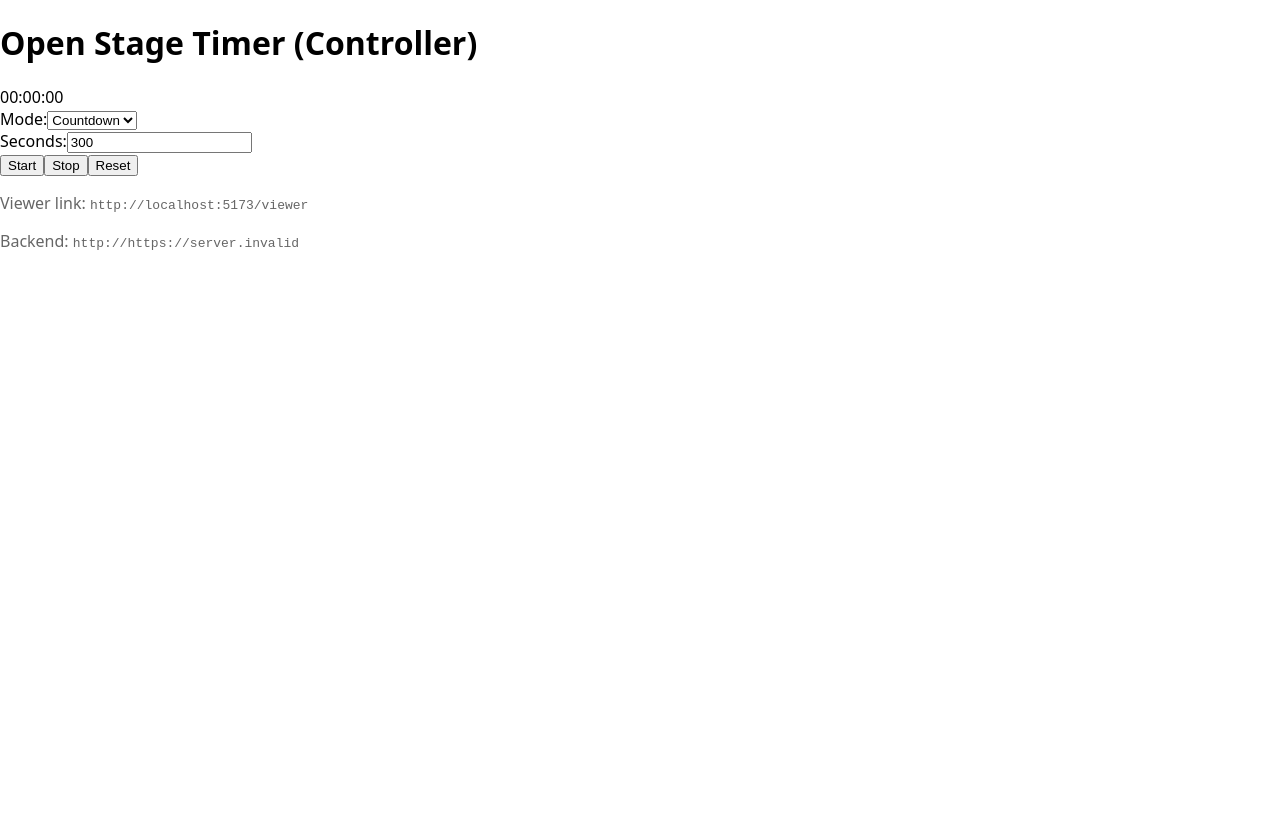
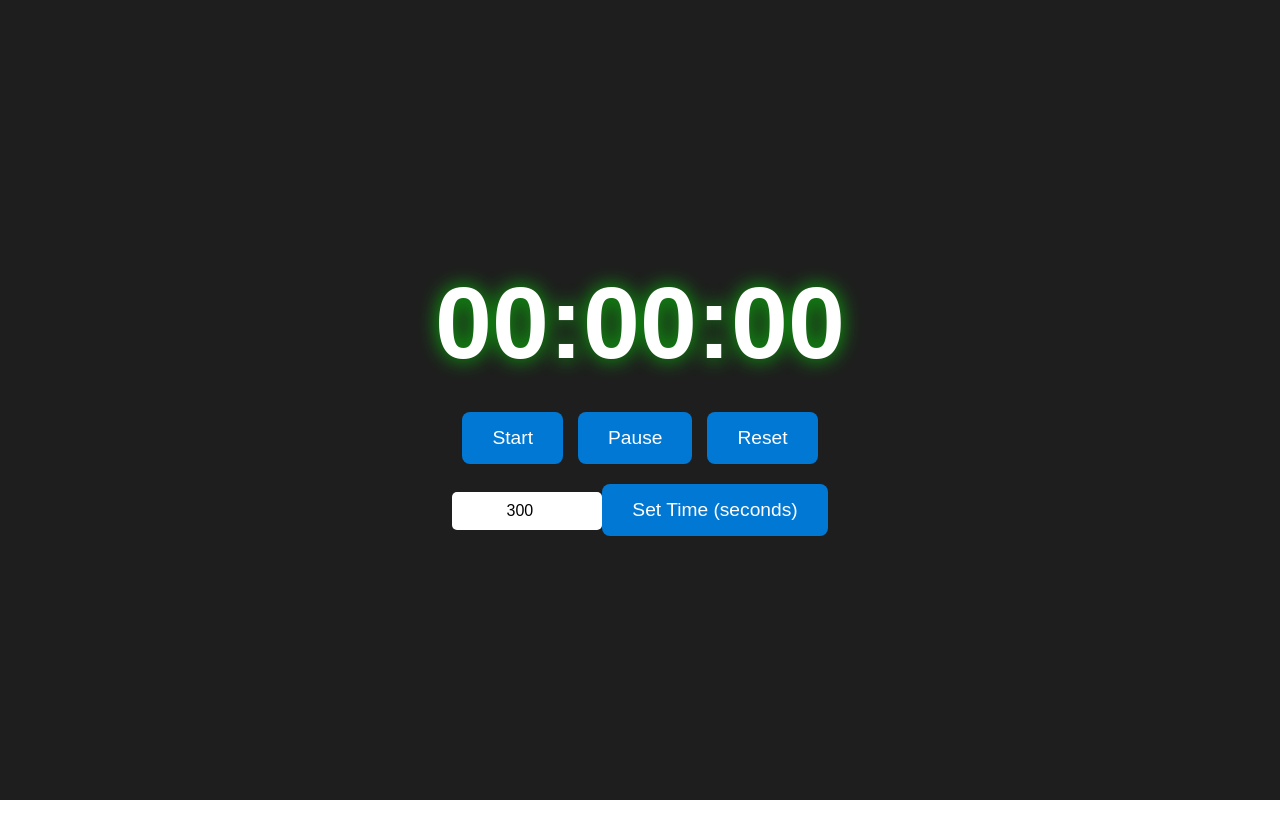
Before and after one commit to SuperGoodMike/open-stage-timer, a React (Vite) app in the folder frontend/: page / in a window 1280 px wide. After the commit the page ends 800 px from the top, so only its background shows below. Built offline with nearby package versions, Linux system fonts and the light colour scheme; no server answers.

Commit message:
cleaned up controller page

```diff
--- a/frontend/src/App.jsx
+++ b/frontend/src/App.jsx
@@ -1,8 +1,6 @@
 import React, { useEffect, useState } from "react";
 import { socket } from "./socket";
-
-// Resolve backend address from env or current host
-const backendHost = import.meta.env.VITE_BACKEND_URL || `${window.location.hostname}:4000`;
+import "./controller.css";
 
 function formatAsHMS(totalSeconds) {
   const s = Math.max(0, Math.floor(Number(totalSeconds) || 0));
@@ -13,66 +11,39 @@ function formatAsHMS(totalSeconds) {
 }
 
 export default function App() {
-  const [timer, setTimer] = useState({ time: 0, running: false, type: "countdown" });
-  const [inputTime, setInputTime] = useState(300); // default 5 min
-  const [mode, setMode] = useState("countdown");
+  const [time, setTime] = useState(0);
+  const [running, setRunning] = useState(false);
+  const [inputTime, setInputTime] = useState(300);
 
   useEffect(() => {
-    socket.on("timer_update", setTimer);
+    socket.on("timer_update", ({ time, running }) => {
+      setTime(time);
+      setRunning(running);
+    });
     return () => socket.off("timer_update");
   }, []);
 
-  const start = () => {
-    const payload = { type: mode };
-    if (mode !== "clock") payload.time = Math.max(0, Number(inputTime) || 0);
-    socket.emit("start_timer", payload);
-  };
-  const stop = () => socket.emit("stop_timer");
-  const reset = () => socket.emit("reset_timer");
-
-  const display = formatAsHMS(timer.time);
+  const startTimer = () => socket.emit("start_timer");
+  const pauseTimer = () => socket.emit("pause_timer");
+  const resetTimer = () => socket.emit("reset_timer");
+  const setTimer = () => socket.emit("set_timer", inputTime);
 
   return (
-    <div style={{ fontFamily: "system-ui, sans-serif" }} className="p-6 text-center">
-      <h1 className="text-3xl font-bold mb-4">Open Stage Timer (Controller)</h1>
-      <div className="text-6xl mb-4 tabular-nums">{display}</div>
-
-      <div className="mb-4 space-x-2">
-        <label>
-          Mode:
-          <select value={mode} onChange={(e) => setMode(e.target.value)} className="border p-2 ml-2">
-            <option value="countdown">Countdown</option>
-            <option value="countup">Count Up</option>
-            <option value="clock">Clock</option>
-          </select>
-        </label>
+    <div className="controller">
+      <div className="time">{formatAsHMS(time)}</div>
+      <div className="buttons">
+        <button onClick={startTimer} disabled={running}>Start</button>
+        <button onClick={pauseTimer} disabled={!running}>Pause</button>
+        <button onClick={resetTimer}>Reset</button>
       </div>
-
-      {mode !== "clock" && (
-        <div className="mb-4">
-          <label className="mr-2">Seconds:</label>
-          <input
-            type="number"
-            value={inputTime}
-            onChange={(e) => setInputTime(e.target.value)}
-            className="border p-2"
-            min={0}
-          />
-        </div>
-      )}
-
-      <div className="mt-4 space-x-2">
-        <button onClick={start} className="bg-green-600 text-white px-4 py-2 rounded">Start</button>
-        <button onClick={stop} className="bg-yellow-600 text-white px-4 py-2 rounded">Stop</button>
-        <button onClick={reset} className="bg-red-600 text-white px-4 py-2 rounded">Reset</button>
+      <div>
+        <input
+          type="number"
+          value={inputTime}
+          onChange={(e) => setInputTime(Number(e.target.value))}
+        />
+        <button onClick={setTimer}>Set Time (seconds)</button>
       </div>
-
-      <p className="mt-6 text-sm" style={{ color: "#666" }}>
-        Viewer link: <code>http://{window.location.hostname}:5173/viewer</code>
-      </p>
-      <p className="mt-1 text-sm" style={{ color: "#666" }}>
-        Backend: <code>http://{backendHost}</code>
-      </p>
     </div>
   );
 }
--- /dev/null
+++ b/frontend/src/controller.css
@@ -0,0 +1,46 @@
+.controller {
+  background-color: #1e1e1e;
+  color: white;
+  font-family: Arial, sans-serif;
+  min-height: 100vh;
+  padding: 20px;
+  display: flex;
+  flex-direction: column;
+  align-items: center;
+  justify-content: center;
+}
+
+.controller .time {
+  font-size: 8vw;
+  margin-bottom: 30px;
+}
+
+.controller .buttons {
+  display: flex;
+  gap: 15px;
+  margin-bottom: 20px;
+}
+
+.controller button {
+  background-color: #0078d4;
+  color: white;
+  border: none;
+  padding: 15px 30px;
+  font-size: 1.2rem;
+  cursor: pointer;
+  border-radius: 8px;
+  transition: background-color 0.2s;
+}
+
+.controller button:hover {
+  background-color: #005a9e;
+}
+
+.controller input {
+  padding: 10px;
+  font-size: 1rem;
+  border-radius: 5px;
+  border: none;
+  width: 150px;
+  text-align: center;
+}
```
